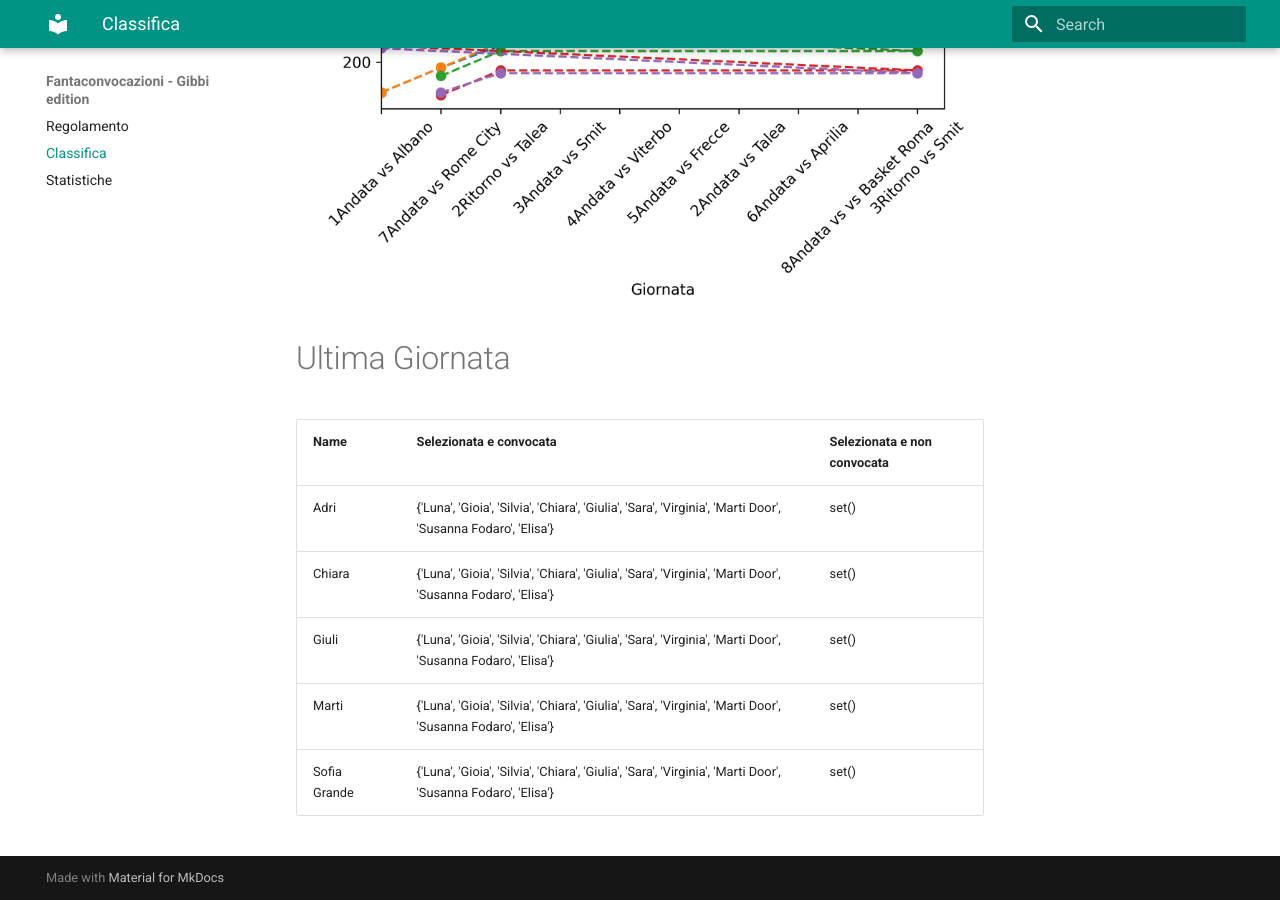
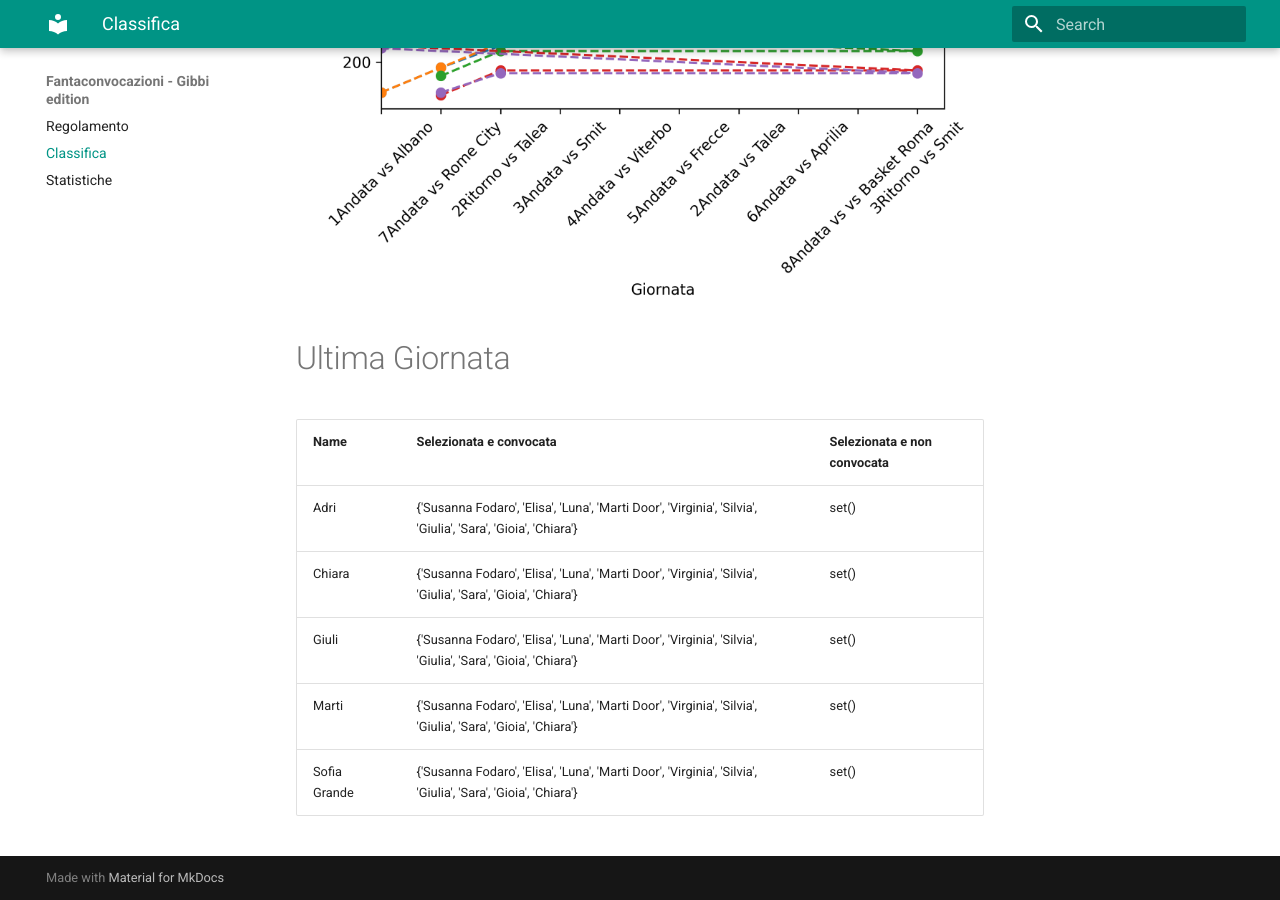
Before and after one commit to martinig94/fantagibbi, an MkDocs documentation site: the page built from docs/Classifica.md, in a window 1280 px wide and 900 px high, scrolled down 810 px. Built offline with MkDocs 1.6.1 and Material for MkDocs 9.7.7, drawn with Linux system fonts in a browser that asks for light colours.

Commit message:
Auto-update from main.py

```diff
--- a/docs/Classifica.md
+++ b/docs/Classifica.md
@@ -18,9 +18,9 @@
 <!-- START_TABLE CORRECT -->
 | Name         | Selezionata e convocata                                                                                      | Selezionata e non convocata   |
 |:-------------|:-------------------------------------------------------------------------------------------------------------|:------------------------------|
-| Adri         | {'Luna', 'Gioia', 'Silvia', 'Chiara', 'Giulia', 'Sara', 'Virginia', 'Marti Door', 'Susanna Fodaro', 'Elisa'} | set()                         |
-| Chiara       | {'Luna', 'Gioia', 'Silvia', 'Chiara', 'Giulia', 'Sara', 'Virginia', 'Marti Door', 'Susanna Fodaro', 'Elisa'} | set()                         |
-| Giuli        | {'Luna', 'Gioia', 'Silvia', 'Chiara', 'Giulia', 'Sara', 'Virginia', 'Marti Door', 'Susanna Fodaro', 'Elisa'} | set()                         |
-| Marti        | {'Luna', 'Gioia', 'Silvia', 'Chiara', 'Giulia', 'Sara', 'Virginia', 'Marti Door', 'Susanna Fodaro', 'Elisa'} | set()                         |
-| Sofia Grande | {'Luna', 'Gioia', 'Silvia', 'Chiara', 'Giulia', 'Sara', 'Virginia', 'Marti Door', 'Susanna Fodaro', 'Elisa'} | set()                         |
+| Adri         | {'Susanna Fodaro', 'Elisa', 'Luna', 'Marti Door', 'Virginia', 'Silvia', 'Giulia', 'Sara', 'Gioia', 'Chiara'} | set()                         |
+| Chiara       | {'Susanna Fodaro', 'Elisa', 'Luna', 'Marti Door', 'Virginia', 'Silvia', 'Giulia', 'Sara', 'Gioia', 'Chiara'} | set()                         |
+| Giuli        | {'Susanna Fodaro', 'Elisa', 'Luna', 'Marti Door', 'Virginia', 'Silvia', 'Giulia', 'Sara', 'Gioia', 'Chiara'} | set()                         |
+| Marti        | {'Susanna Fodaro', 'Elisa', 'Luna', 'Marti Door', 'Virginia', 'Silvia', 'Giulia', 'Sara', 'Gioia', 'Chiara'} | set()                         |
+| Sofia Grande | {'Susanna Fodaro', 'Elisa', 'Luna', 'Marti Door', 'Virginia', 'Silvia', 'Giulia', 'Sara', 'Gioia', 'Chiara'} | set()                         |
 <!-- END_TABLE CORRECT -->
```
